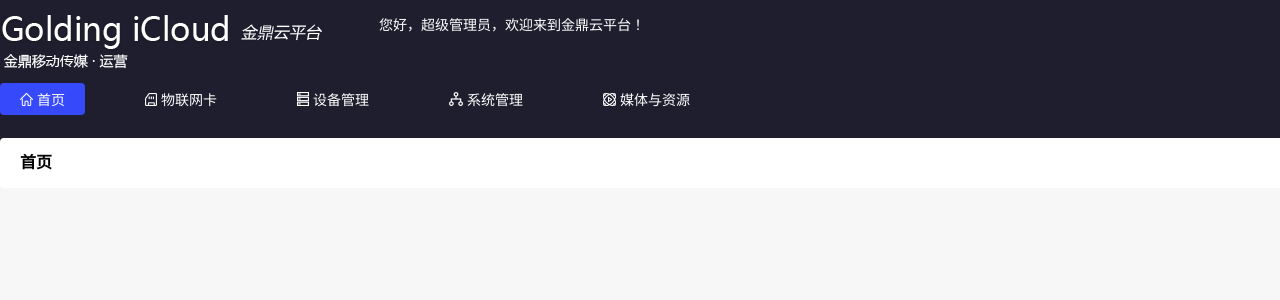
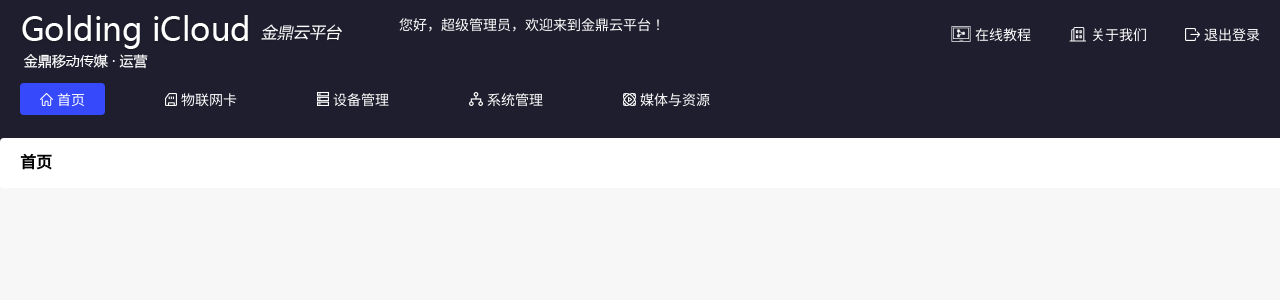
Before and after one commit to liutong61/backstage, a Vue app: page / in a window 1280 px wide. Shown: the top 300 px of the page. Built offline with nearby package versions, Linux system fonts and the light colour scheme.

Commit message:
修改布局

```diff
--- a/src/components/nav.vue
+++ b/src/components/nav.vue
@@ -265,20 +265,26 @@ export default {
   height: 168px;
 }
 .header_center {
-  width: 1640px;
+  // width: 1640px;
+  max-width: 1640px;
+  padding: 0px 20px;
   position: relative;
   margin: 0 auto;
 }
 .header_up {
   display: flex;
   padding-top: 14px;
+  justify-content: space-between;
 }
 .header_left {
   display: flex;
   flex-flow: row;
-  width: 1640px;
+  // width: 1640px;
   img {
     height: 55px;
+  }
+  h1 {
+    width: 300px;
   }
 }
 h1 {
@@ -290,7 +296,7 @@ h1 {
 .header_right {
   display: flex;
   flex-flow: row-reverse;
-  width: 1640px;
+  // width: 1640px;
   align-items: flex-start;
   margin-top: 10px;
 }
```
